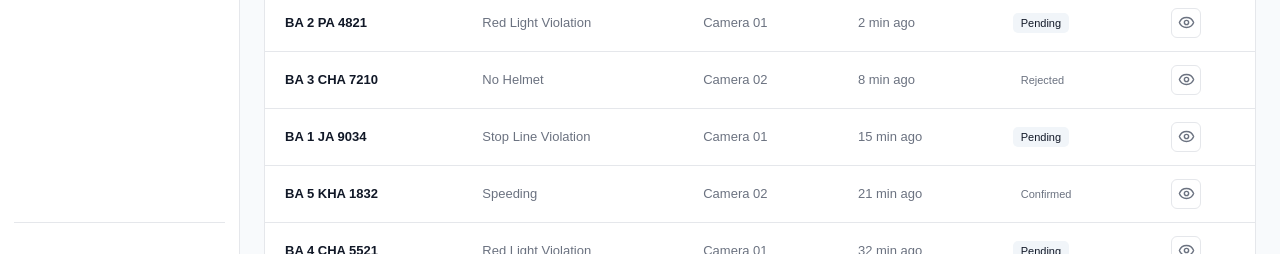
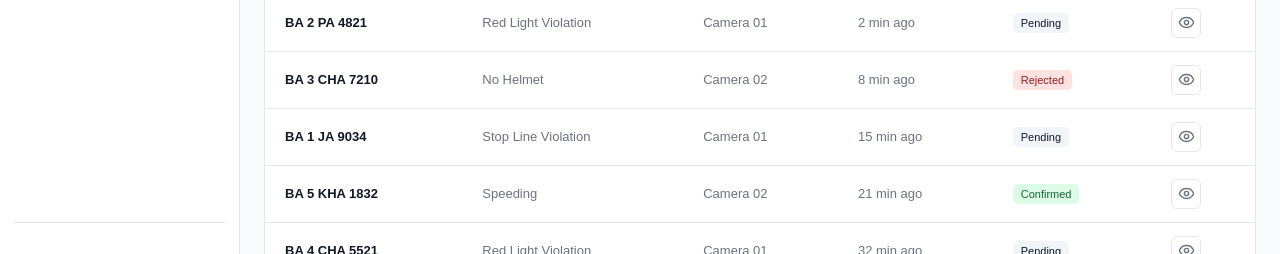
Before and after one commit to Jwala-Joshi/traffic-ai-frontend, a React (Vite) app: page /dashboard in a window 1280 px wide. Shown: the part 1099-1353 px from the top of the page. Built offline with nearby package versions, Linux system fonts and the light colour scheme.

Commit message:
status change remains cleared

```diff
--- a/src/css/dashboard.css
+++ b/src/css/dashboard.css
@@ -324,9 +324,29 @@
   color: var(--text-primary);
 }
 
-.violation-status.reviewed {
-  background: var(--bg-secondary);
-  color: var(--text-muted);
+.violation-status.confirmed {
+  background: #dcfce7;
+  color: #166534;
+}
+
+.violation-status.rejected {
+  background: #fee2e2;
+  color: #991b1b;
+}
+
+[data-theme='dark'] .violation-status.pending {
+  background: var(--bg-tertiary);
+  color: var(--text-primary);
+}
+
+[data-theme='dark'] .violation-status.confirmed {
+  background: #052e16;
+  color: #4ade80;
+}
+
+[data-theme='dark'] .violation-status.rejected {
+  background: #450a0a;
+  color: #f87171;
 }
 
 .dashboard-view-button {
```
